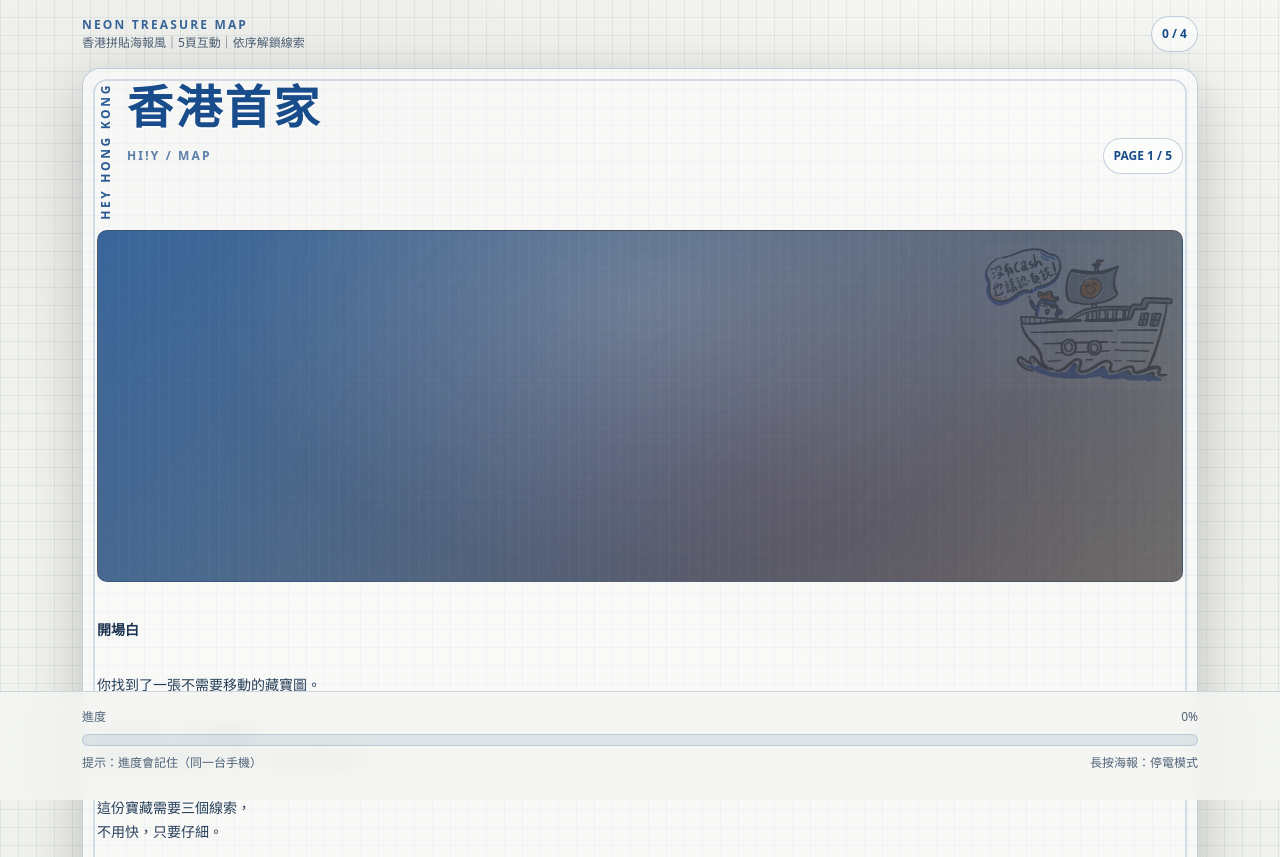
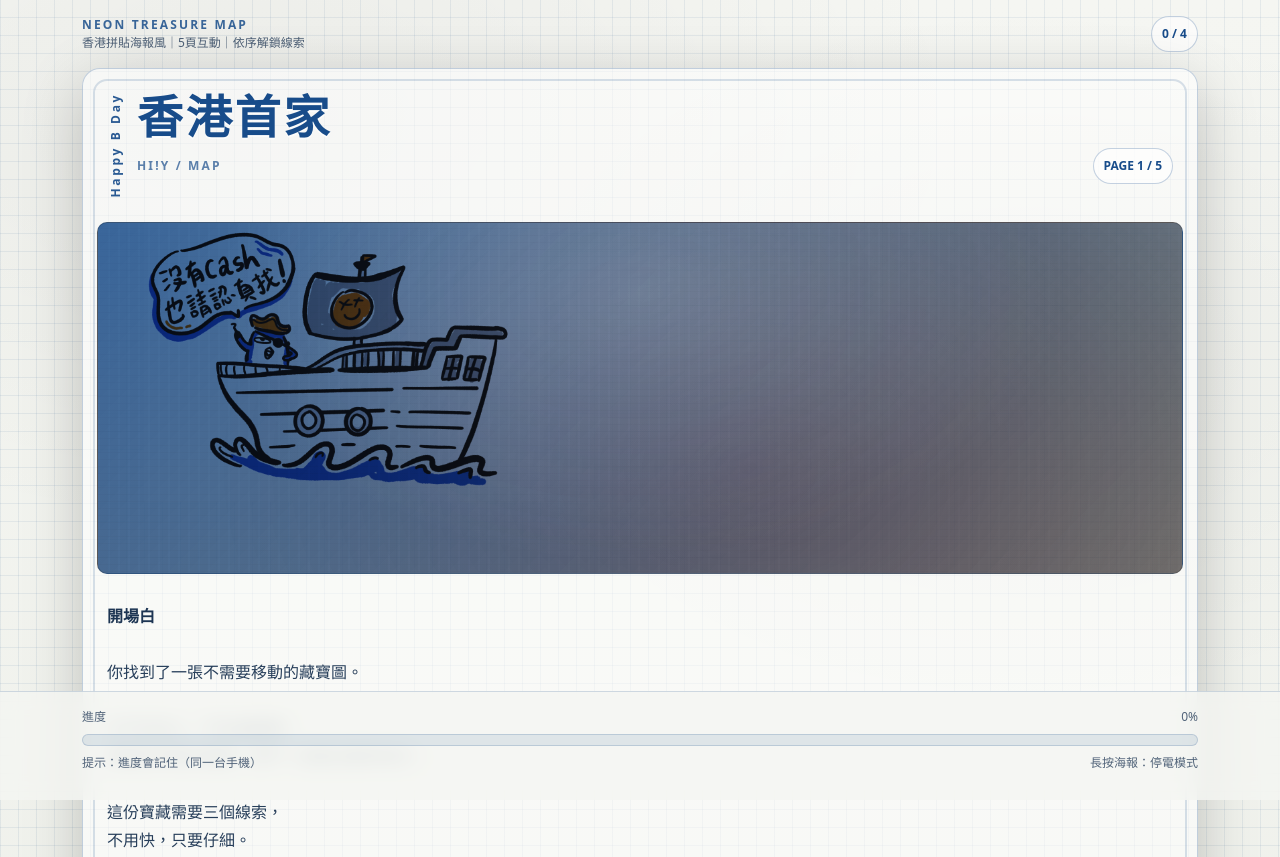
Before and after one commit to pop111999222/30upclub, a plain HTML site: page index.html in a window 1280 px wide. Shown: the top 857 px of the page. Drawn offline with nearby package versions, Linux system fonts and the light colour scheme.

Commit message:
Update index.html

```diff
--- a/index.html
+++ b/index.html
@@ -74,7 +74,7 @@
     }
 
     .hk-header{
-      padding: 14px 14px 10px;
+      padding: 24px;
       display:flex;
       gap:12px;
       align-items:flex-start;
@@ -123,14 +123,13 @@
     /* ✅ 疊印圖片（取代原本 hk-overprint 文字） */
     .hk-overprint-img{
       position:absolute;
-      right: -10px;
-      top: 12px;
+      left: 46px;
 
-      width: 42%;
-      max-width: 210px;
+      width: 100%;
+      max-width: 400px;
       height: auto;
 
-      opacity: .42;                 /* 0.25~0.55 可調 */
+      background-color: #fff;
       mix-blend-mode: multiply;     /* 印刷疊色感 */
       filter: saturate(.95) contrast(1.05);
 
@@ -139,21 +138,21 @@
     }
 
     .hk-body{
-      padding: 12px 14px 6px;
+      padding: 0 24px;
       color: rgba(10,36,68,.88);
       line-height:1.75;
-      font-size: 14px;
+      font-size: 16px;
       white-space: pre-line;
     }
 
     .hk-body .leadline{
       font-weight:900;
       color: rgba(10,36,68,.92);
-      margin-bottom: 6px;
+
     }
 
     .hk-address{
-      margin: 12px 14px 14px;
+      margin: 24px;
       padding: 12px 12px;
       border-radius: 12px;
       border: 1px solid rgba(24,76,138,.18);
@@ -248,7 +247,7 @@
       <section class="page active" data-page="intro">
         <div class="hk-poster" id="poster1">
           <div class="hk-header">
-            <div class="v-english">HEY HONG KONG</div>
+            <div class="v-english">Happy B Day</div>
 
             <div class="flex-grow-1">
               <div class="hk-title">香港首家</div>
@@ -284,7 +283,7 @@
       <section class="page" data-page="clue1">
         <div class="hk-poster" id="poster2">
           <div class="hk-header">
-            <div class="v-english">HEY HONG KONG</div>
+            <div class="v-english">Happy B Day</div>
 
             <div class="flex-grow-1">
               <div class="hk-title">第一線索</div>
@@ -321,7 +320,7 @@
       <section class="page" data-page="clue2">
         <div class="hk-poster" id="poster3">
           <div class="hk-header">
-            <div class="v-english">HEY HONG KONG</div>
+            <div class="v-english">Happy B Day</div>
 
             <div class="flex-grow-1">
               <div class="hk-title">第二線索</div>
@@ -358,7 +357,7 @@
       <section class="page" data-page="clue3">
         <div class="hk-poster" id="poster4">
           <div class="hk-header">
-            <div class="v-english">HEY HONG KONG</div>
+            <div class="v-english">Happy B Day</div>
 
             <div class="flex-grow-1">
               <div class="hk-title">第三線索</div>
@@ -395,7 +394,7 @@
       <section class="page" data-page="final">
         <div class="hk-poster" id="poster5">
           <div class="hk-header">
-            <div class="v-english">HEY HONG KONG</div>
+            <div class="v-english">Happy B Day</div>
 
             <div class="flex-grow-1">
               <div class="hk-title">終點</div>
```
